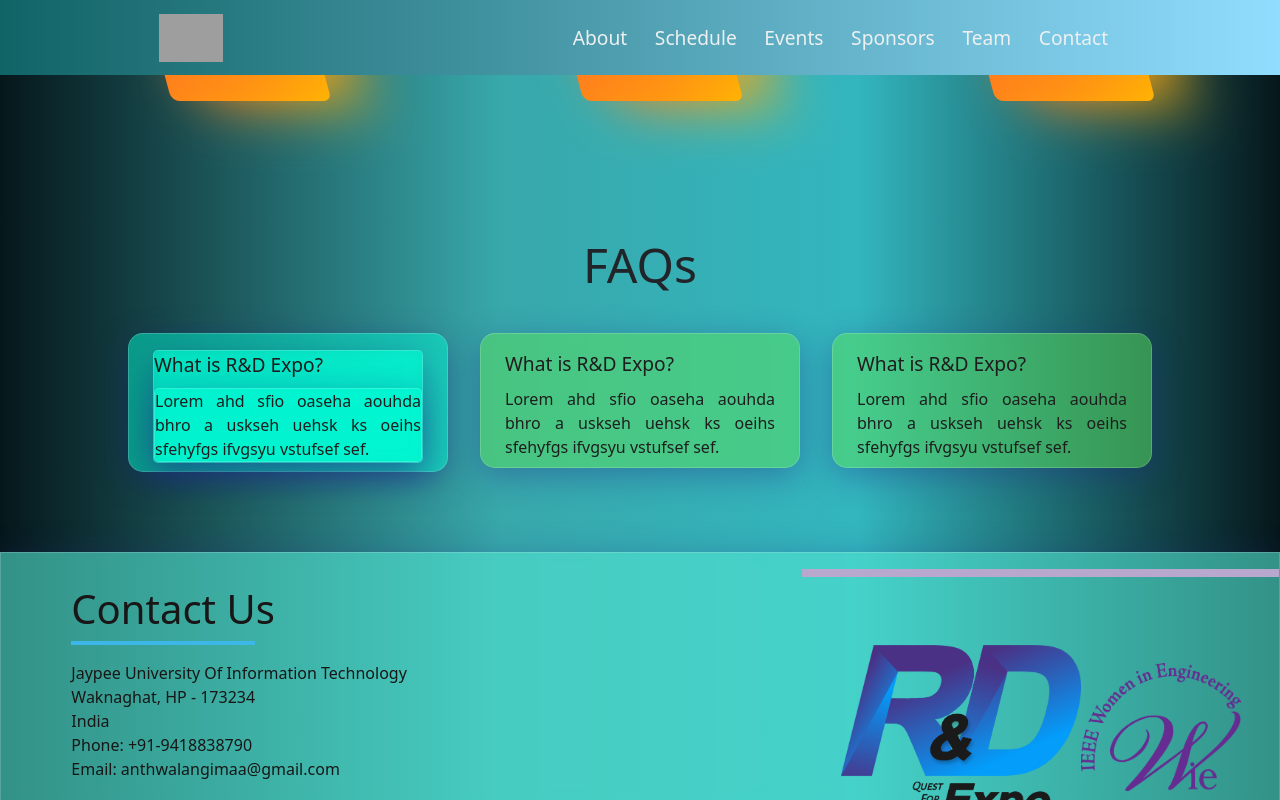
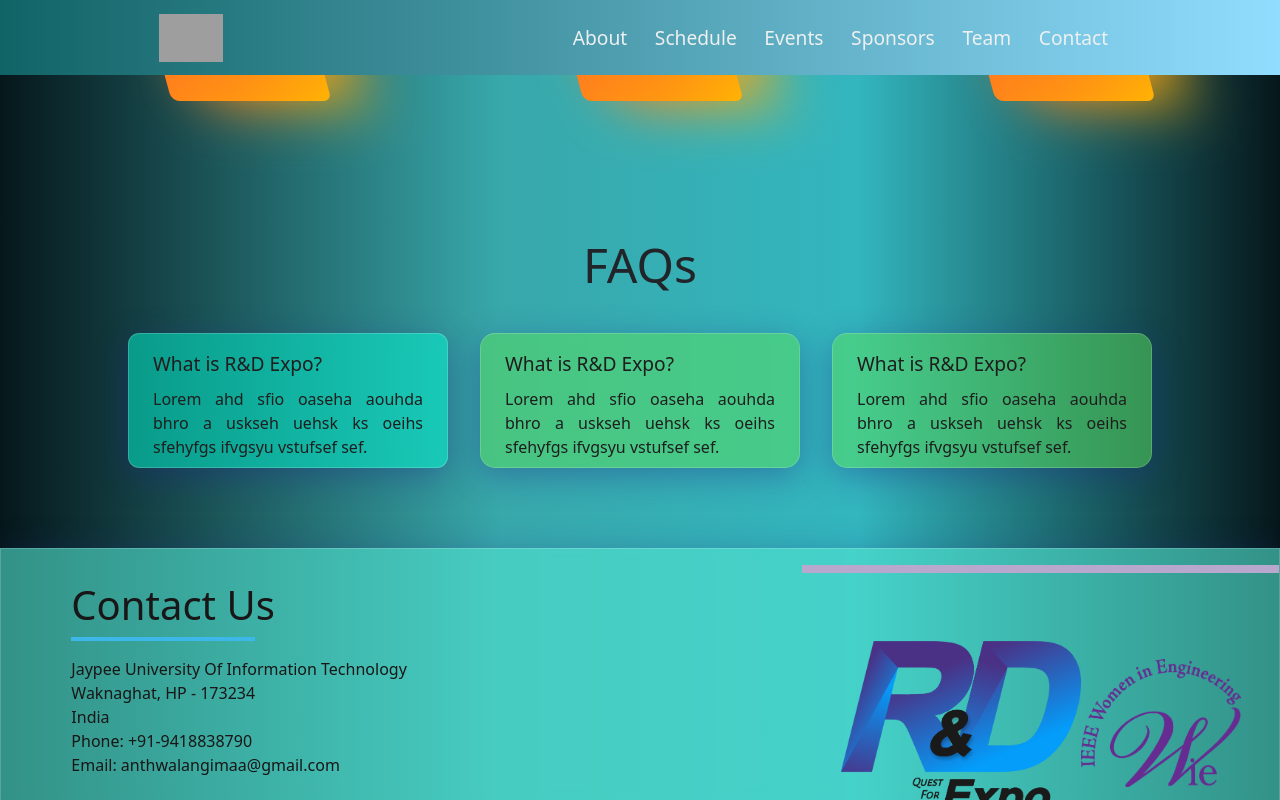
Before and after one commit to kumarkarna2/ieeeRnD, a React (Create React App) app: page / in a window 1280 px wide. In both pictures the pointer is over the element 288 px from the left and 2470 px from the top of the page. Shown: the part 2070-2870 px from the top of the page. Built offline with nearby package versions, Linux system fonts and the light colour scheme; grey boxes are pictures that could not be loaded; a web font is replaced by a local one.

Commit message:
fixed faq hover

```diff
--- a/src/Pages/Components/FAQs/Card/FAQ_Card.css
+++ b/src/Pages/Components/FAQs/Card/FAQ_Card.css
@@ -1,15 +1,9 @@
-.full-faq-card :hover {
+.faq-card:hover {
   background: rgba(0, 250, 211, 0.5);
   box-shadow: 0 8px 32px 0 rgba(31, 38, 135, 0.37);
   backdrop-filter: blur(7px);
   -webkit-backdrop-filter: blur(7px);
-}
-.faq-card :hover {
-  background: rgba(0, 250, 211, 0.5);
-  box-shadow: 0 8px 32px 0 rgba(31, 38, 135, 0.37);
-  backdrop-filter: blur(7px);
-  -webkit-backdrop-filter: blur(7px);
-  border-radius: 5px;
+  border-radius: .7rem;
   border: 1px solid rgba(255, 255, 255, 0.18);
 }
 .faq-card {
@@ -20,7 +14,7 @@
   box-shadow: 0 8px 32px 0 rgba(31, 38, 135, 0.37);
   backdrop-filter: blur(5px);
   -webkit-backdrop-filter: blur(5px);
-  border-radius: 10px;
+  border-radius: 1rem;
   border: 1px solid rgba(255, 255, 255, 0.18);
   color: rgb(30, 30, 30);
   padding: 1rem 1.5rem 0.5rem 1.5rem;
```
